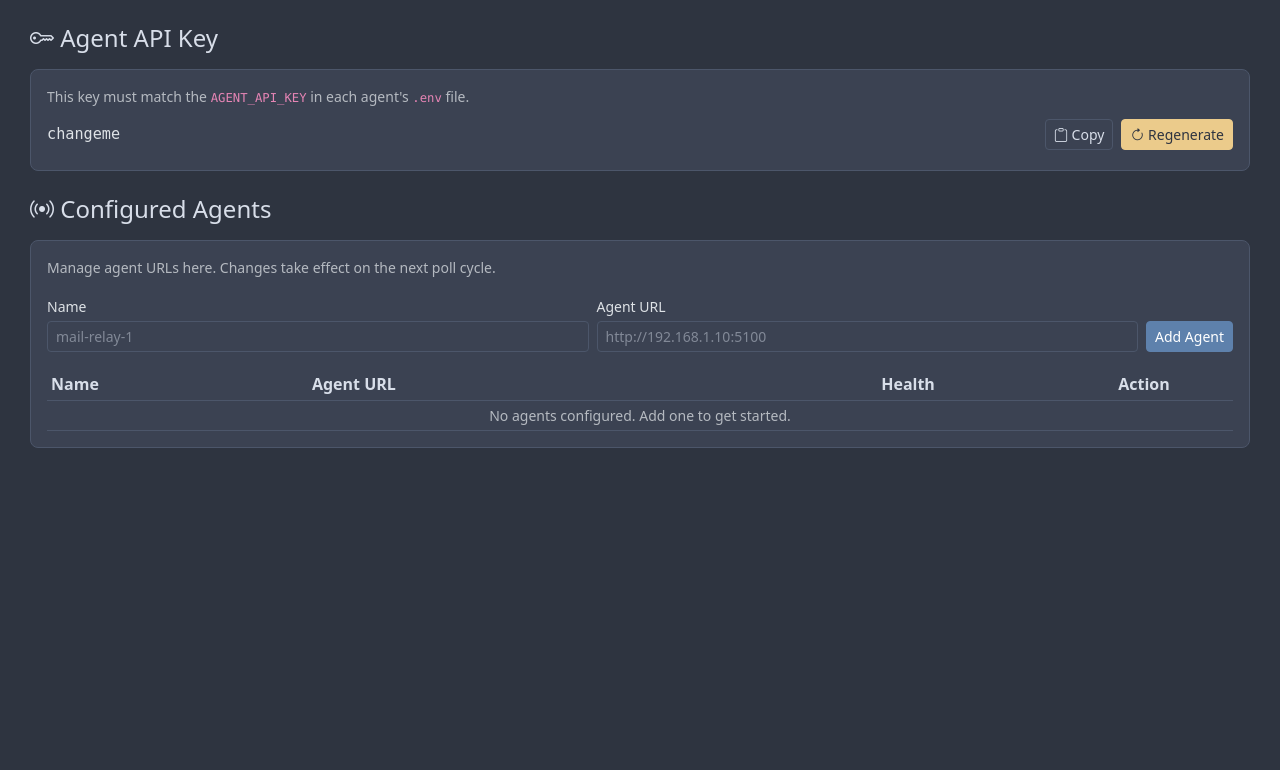
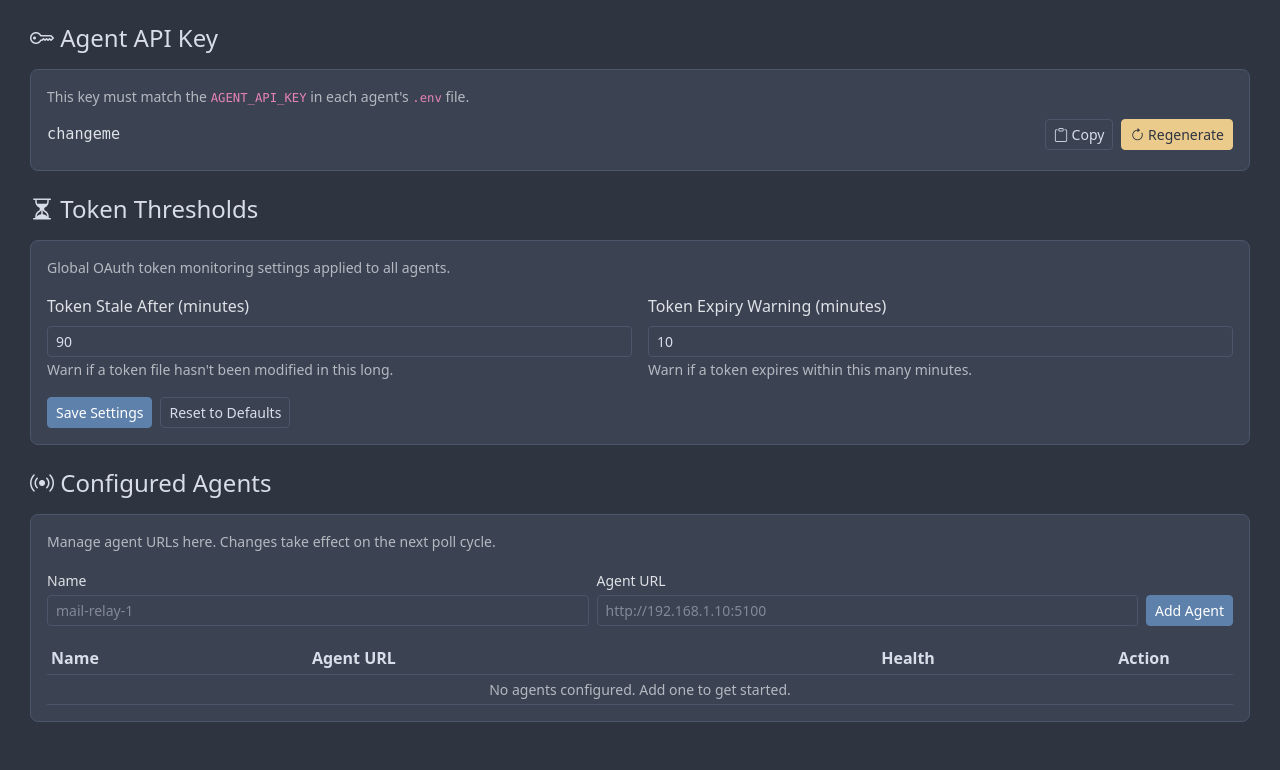
Before and after one commit to jchimp/postwatch, a Flask app: page /settings in a window 1280 px wide. Shown: the part 59-829 px from the top of the page. Before the commit the page ends 507 px from the top, so only its background shows below. Run offline with Flask 3, Linux system fonts and the light colour scheme; the visitor is signed in with stand-in values (Sample User, id 1); data comes from the database, SQL or seed files in the repository; data that the repository does not hold is empty.

Commit message:
centralize configuration management to dashboard database
move TOKEN_STALE_MINUTES and TOKEN_EXPIRY_WARN_MINUTES from agent .env to
dashboard SQLite settings table. agents now require only API_KEY in .env.
server names and URLs managed entirely in dashboard.

changes:
- agent/.env.example: remove SERVER_NAME, TOKEN_STALE_MINUTES, TOKEN_EXPIRY_WARN_MINUTES
- agent/agent.py: hardcode token threshold defaults, read from request headers
- dashboard/.env.example: remove AGENTS list (now database-backed)
- dashboard/config.py: remove AGENTS parsing from .env
- dashboard/models.py: initialize TOKEN_STALE_MINUTES and TOKEN_EXPIRY_WARN_MINUTES
  in settings table on db creation
- dashboard/app.py: add token threshold getter/setter, update token-status proxy
  to include headers, pass thresholds to settings template
- dashboard/templates/settings.html: add token threshold controls to settings page
- README.md: document simplified agent .env and database-backed settings
- CLAUDE.md: update config architecture notes

eliminates need for agent config files after initial install. all policy
decisions (token thresholds, agent management) centralized in one place.

Co-Authored-By: Claude Haiku 4.5 <noreply@anthropic.com>

```diff
--- a/dashboard/app.py
+++ b/dashboard/app.py
@@ -100,6 +100,16 @@ def _get_api_key() -> str:
     return db_key if db_key else config.AGENT_API_KEY
 
 
+def _get_token_thresholds() -> dict[str, int]:
+    """Get token threshold settings from database."""
+    stale = models.get_setting(config.DB_PATH, "TOKEN_STALE_MINUTES") or "90"
+    expiry_warn = models.get_setting(config.DB_PATH, "TOKEN_EXPIRY_WARN_MINUTES") or "10"
+    return {
+        "stale_minutes": int(stale),
+        "expiry_warn_minutes": int(expiry_warn),
+    }
+
+
 # ── Login / Logout ────────────────────────────────────────────────────────────
 @app.route("/login", methods=["GET", "POST"])
 def login():
@@ -161,7 +171,8 @@ def tokens_page():
 @login_required
 def settings():
     api_key = _get_api_key()
-    return render_template("settings.html", agents=_get_agents(), api_key=api_key)
+    thresholds = _get_token_thresholds()
+    return render_template("settings.html", agents=_get_agents(), api_key=api_key, thresholds=thresholds)
 
 
 # ══════════════════════════════════════════════════════════════════════════════
@@ -226,6 +237,33 @@ def api_regenerate_api_key():
     new_key = secrets.token_urlsafe(32)
     models.set_setting(config.DB_PATH, "AGENT_API_KEY", new_key)
     return jsonify({"api_key": new_key}), 200
+
+
+@app.route("/api/settings/token-thresholds", methods=["GET"])
+@login_required
+def api_get_token_thresholds():
+    """Get current token threshold settings."""
+    thresholds = _get_token_thresholds()
+    return jsonify(thresholds), 200
+
+
+@app.route("/api/settings/token-thresholds", methods=["POST"])
+@login_required
+def api_set_token_thresholds():
+    """Update token threshold settings. Expects JSON: {stale_minutes, expiry_warn_minutes}"""
+    data = request.get_json()
+    try:
+        stale = int(data.get("stale_minutes", 90))
+        expiry_warn = int(data.get("expiry_warn_minutes", 10))
+
+        if stale < 0 or expiry_warn < 0:
+            return jsonify({"error": "values must be non-negative"}), 400
+
+        models.set_setting(config.DB_PATH, "TOKEN_STALE_MINUTES", str(stale))
+        models.set_setting(config.DB_PATH, "TOKEN_EXPIRY_WARN_MINUTES", str(expiry_warn))
+        return jsonify({"stale_minutes": stale, "expiry_warn_minutes": expiry_warn}), 200
+    except (ValueError, TypeError):
+        return jsonify({"error": "invalid values"}), 400
 
 
 # ── Live proxy: GET endpoints ─────────────────────────────────────────────────
@@ -312,8 +350,12 @@ def api_logs_stream(agent_url):
 @login_required
 def api_token_status(agent_url):
     try:
+        headers = _agent_headers()
+        thresholds = _get_token_thresholds()
+        headers["X-Token-Stale-Minutes"] = str(thresholds["stale_minutes"])
+        headers["X-Token-Expiry-Warn-Minutes"] = str(thresholds["expiry_warn_minutes"])
         r = http_requests.get(
-            f"{agent_url}/token-status", headers=_agent_headers(), timeout=10
+            f"{agent_url}/token-status", headers=headers, timeout=10
         )
         return jsonify(r.json()), r.status_code
     except Exception as exc:
--- a/dashboard/config.py
+++ b/dashboard/config.py
@@ -16,9 +16,9 @@ ADMIN_PASS = os.getenv("ADMIN_PASS", "admin")  # plaintext in .env, bcrypt-check
 # ── Agent connectivity ────────────────────────────────────────────────────────
 AGENT_API_KEY = os.getenv("AGENT_API_KEY", "changeme")
 
-# Comma-separated list of agent base URLs, e.g. "http://mail1:5100,http://mail2:5100"
-_raw_agents = os.getenv("AGENTS", "")
-AGENTS = [url.strip() for url in _raw_agents.split(",") if url.strip()]
+# Agents are now managed in the dashboard Settings page (stored in SQLite).
+# This variable is kept for backward compatibility but is not used.
+AGENTS = []
 
 # ── Polling / Storage ────────────────────────────────────────────────────────
 POLL_INTERVAL_SECONDS = int(os.getenv("POLL_INTERVAL_SECONDS", 120))
--- a/dashboard/models.py
+++ b/dashboard/models.py
@@ -55,6 +55,23 @@ def init_db(db_path: str) -> None:
                 updated   TEXT    NOT NULL
             )
         """)
+        conn.commit()
+
+        # Initialize default settings if they don't exist
+        now = datetime.now(timezone.utc).isoformat()
+        defaults = {
+            "TOKEN_STALE_MINUTES": "90",
+            "TOKEN_EXPIRY_WARN_MINUTES": "10",
+        }
+        for key, value in defaults.items():
+            existing = conn.execute(
+                "SELECT value FROM settings WHERE key = ?", (key,)
+            ).fetchone()
+            if not existing:
+                conn.execute(
+                    "INSERT INTO settings (key, value, updated) VALUES (?, ?, ?)",
+                    (key, value, now),
+                )
         conn.commit()
 
 
--- a/dashboard/templates/settings.html
+++ b/dashboard/templates/settings.html
@@ -30,6 +30,35 @@
                 <button class="btn btn-sm btn-outline-secondary" onclick="copyApiKey()"><i class="bi bi-clipboard"></i> Copy</button>
                 <button class="btn btn-sm btn-warning" onclick="regenerateApiKey()"><i class="bi bi-arrow-clockwise"></i> Regenerate</button>
             </div>
+        </div>
+    </div>
+</div>
+
+<!-- ── Token Thresholds Section ──────────────────────────────────────────────── -->
+<div class="d-flex justify-content-between align-items-center mb-3">
+    <h4 class="mb-0"><i class="bi bi-hourglass-split"></i> Token Thresholds</h4>
+</div>
+
+<div class="card mb-4">
+    <div class="card-body">
+        <p class="text-muted small mb-3">Global OAuth token monitoring settings applied to all agents.</p>
+
+        <div class="row g-3">
+            <div class="col-md-6">
+                <label for="staleMinsInput" class="form-label">Token Stale After (minutes)</label>
+                <input type="number" id="staleMinsInput" class="form-control form-control-sm" min="0" max="1440" value="{{ thresholds.stale_minutes }}">
+                <small class="text-muted">Warn if a token file hasn't been modified in this long.</small>
+            </div>
+            <div class="col-md-6">
+                <label for="expiryWarnInput" class="form-label">Token Expiry Warning (minutes)</label>
+                <input type="number" id="expiryWarnInput" class="form-control form-control-sm" min="0" max="240" value="{{ thresholds.expiry_warn_minutes }}">
+                <small class="text-muted">Warn if a token expires within this many minutes.</small>
+            </div>
+        </div>
+
+        <div class="d-flex gap-2 mt-3">
+            <button class="btn btn-sm btn-primary" onclick="saveTokenThresholds()">Save Settings</button>
+            <button class="btn btn-sm btn-outline-secondary" onclick="resetTokenThresholds()">Reset to Defaults</button>
         </div>
     </div>
 </div>
@@ -281,5 +310,43 @@ function loadAgents() {
         })
         .catch(err => console.error('Error loading agents:', err));
 }
+
+function saveTokenThresholds() {
+    const staleMin = parseInt(document.getElementById('staleMinsInput').value);
+    const expiryWarn = parseInt(document.getElementById('expiryWarnInput').value);
+
+    if (isNaN(staleMin) || isNaN(expiryWarn) || staleMin < 0 || expiryWarn < 0) {
+        showAlert('⚠ Invalid values', 'warning');
+        return;
+    }
+
+    fetch('/api/settings/token-thresholds', {
+        method: 'POST',
+        headers: {'Content-Type': 'application/json'},
+        body: JSON.stringify({
+            stale_minutes: staleMin,
+            expiry_warn_minutes: expiryWarn
+        })
+    })
+        .then(r => r.json())
+        .then(data => {
+            if (data.stale_minutes !== undefined) {
+                showAlert('✓ Token thresholds updated');
+            } else {
+                showAlert('✗ ' + (data.error || 'Failed to save'), 'danger');
+            }
+        })
+        .catch(err => showAlert('✗ Error: ' + err, 'danger'));
+}
+
+function resetTokenThresholds() {
+    if (!confirm('Reset to defaults? (90 mins stale, 10 mins warning)')) {
+        return;
+    }
+
+    document.getElementById('staleMinsInput').value = 90;
+    document.getElementById('expiryWarnInput').value = 10;
+    saveTokenThresholds();
+}
 </script>
 {% endblock %}
```
Also changed, not shown: CLAUDE.md (+2 -2 lines), agent/agent.py (+20 -9 lines), .claude/settings.json, README.md, 2 other files.
